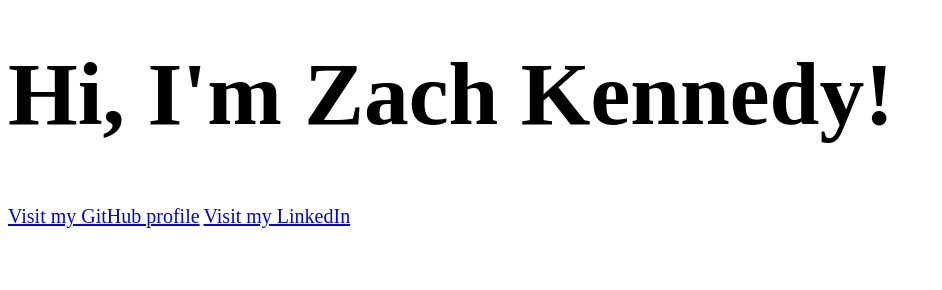
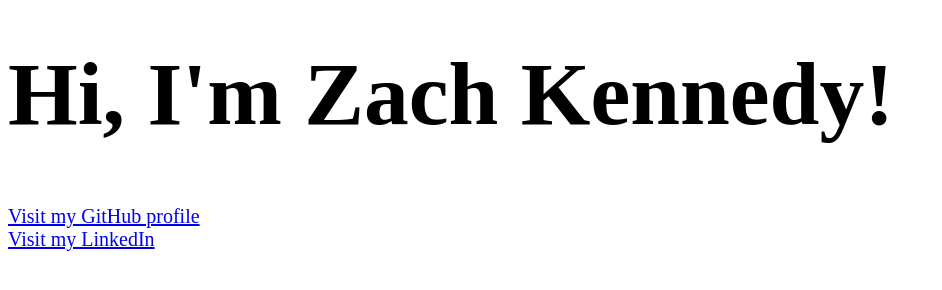
Before and after one commit to slightlobster/slightlobster.github.io, a plain HTML site: page index.html in a window 1280 px wide. Shown: the part 330-620 px from the top of the page, without its empty margins (0-942 px from the left). Drawn offline with Linux system fonts and the light colour scheme.

Commit message:
Update index.html

```diff
--- a/index.html
+++ b/index.html
@@ -8,8 +8,12 @@
     <h1 style="font-size:7vw">Hi, I'm Zach Kennedy!</h1>
 
     <!-- Links to GitHub and LinkedIn profiles -->
-    <!-- Applying the style to make links bigger -->
-    <a href="https://github.com/slightlobster" style="font-size: 20px;">Visit my GitHub profile</a>
-    <a href="https://www.linkedin.com/in/zachary-kennedy-a68073231/" style="font-size: 20px;">Visit my LinkedIn</a>
+    <!-- Each link wrapped in a <div> element -->
+    <div>
+        <a href="https://github.com/slightlobster" style="font-size: 20px;">Visit my GitHub profile</a>
+    </div>
+    <div>
+        <a href="https://www.linkedin.com/in/zachary-kennedy-a68073231/" style="font-size: 20px;">Visit my LinkedIn</a>
+    </div>
 </body>
 </html>
```
